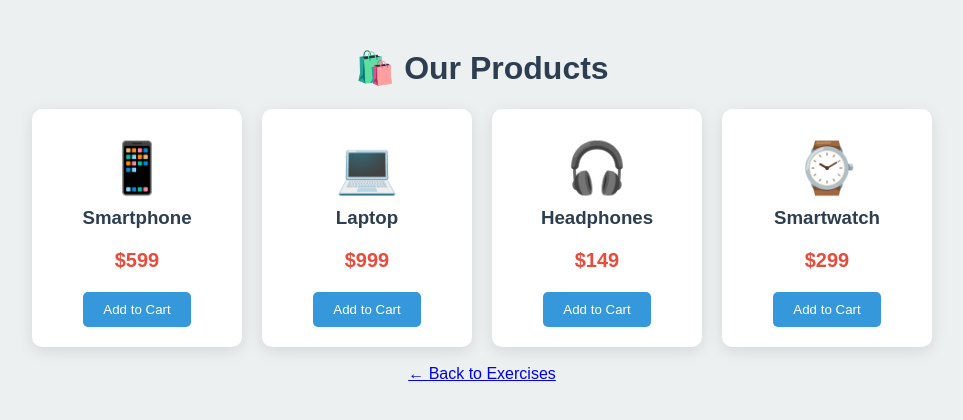
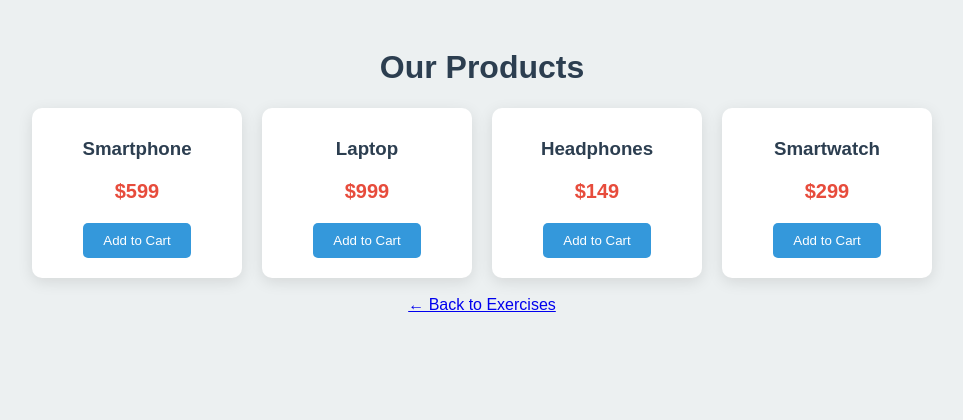
Before and after one commit to hejranbaraki1-star/HejranBaraki.github.io, a plain HTML site: page Exercise10.html in a window 1280 px wide. Shown: the whole page, without its empty margins (158-1121 px from the left). Drawn offline with Linux system fonts and the light colour scheme.

Commit message:
Update Exercise10.html

```diff
--- a/Exercise10.html
+++ b/Exercise10.html
@@ -57,28 +57,28 @@
     </style>
 </head>
 <body>
-    <h1>🛍️ Our Products</h1>
+    <h1>Our Products</h1>
     <div class="product-grid">
         <div class="product-card">
-            <div class="product-icon">📱</div>
+            <div class="product-icon"></div>
             <h3 class="product-name">Smartphone</h3>
             <p class="product-price">$599</p >
             <button class="product-btn">Add to Cart</button>
         </div>
         <div class="product-card">
-            <div class="product-icon">💻</div>
+            <div class="product-icon"></div>
             <h3 class="product-name">Laptop</h3>
             <p class="product-price">$999</p >
             <button class="product-btn">Add to Cart</button>
         </div>
         <div class="product-card">
-            <div class="product-icon">🎧</div>
+            <div class="product-icon"></div>
             <h3 class="product-name">Headphones</h3>
             <p class="product-price">$149</p >
             <button class="product-btn">Add to Cart</button>
         </div>
         <div class="product-card">
-            <div class="product-icon">⌚</div>
+            <div class="product-icon"></div>
             <h3 class="product-name">Smartwatch</h3>
             <p class="product-price">$299</p >
             <button class="product-btn">Add to Cart</button>
```
